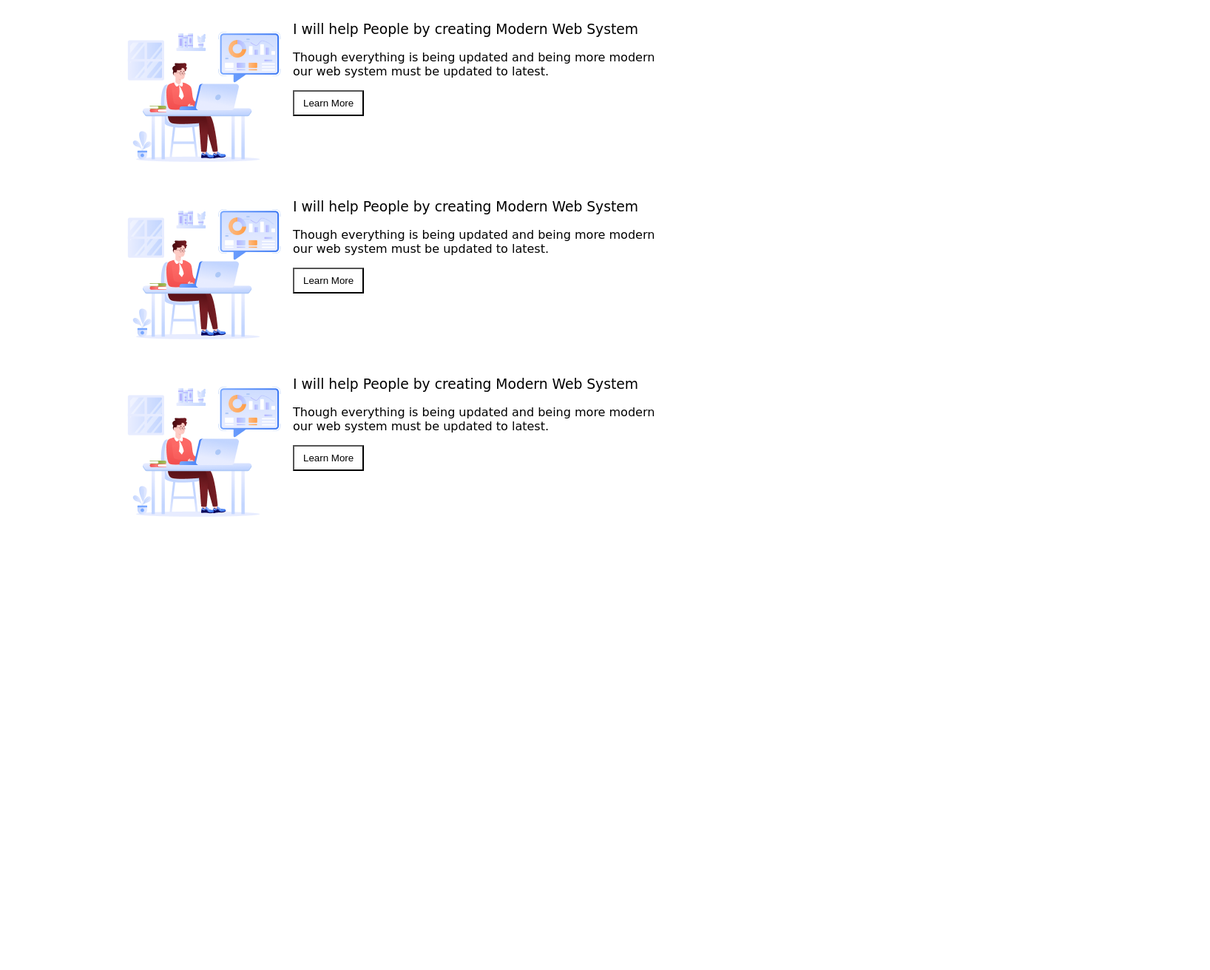
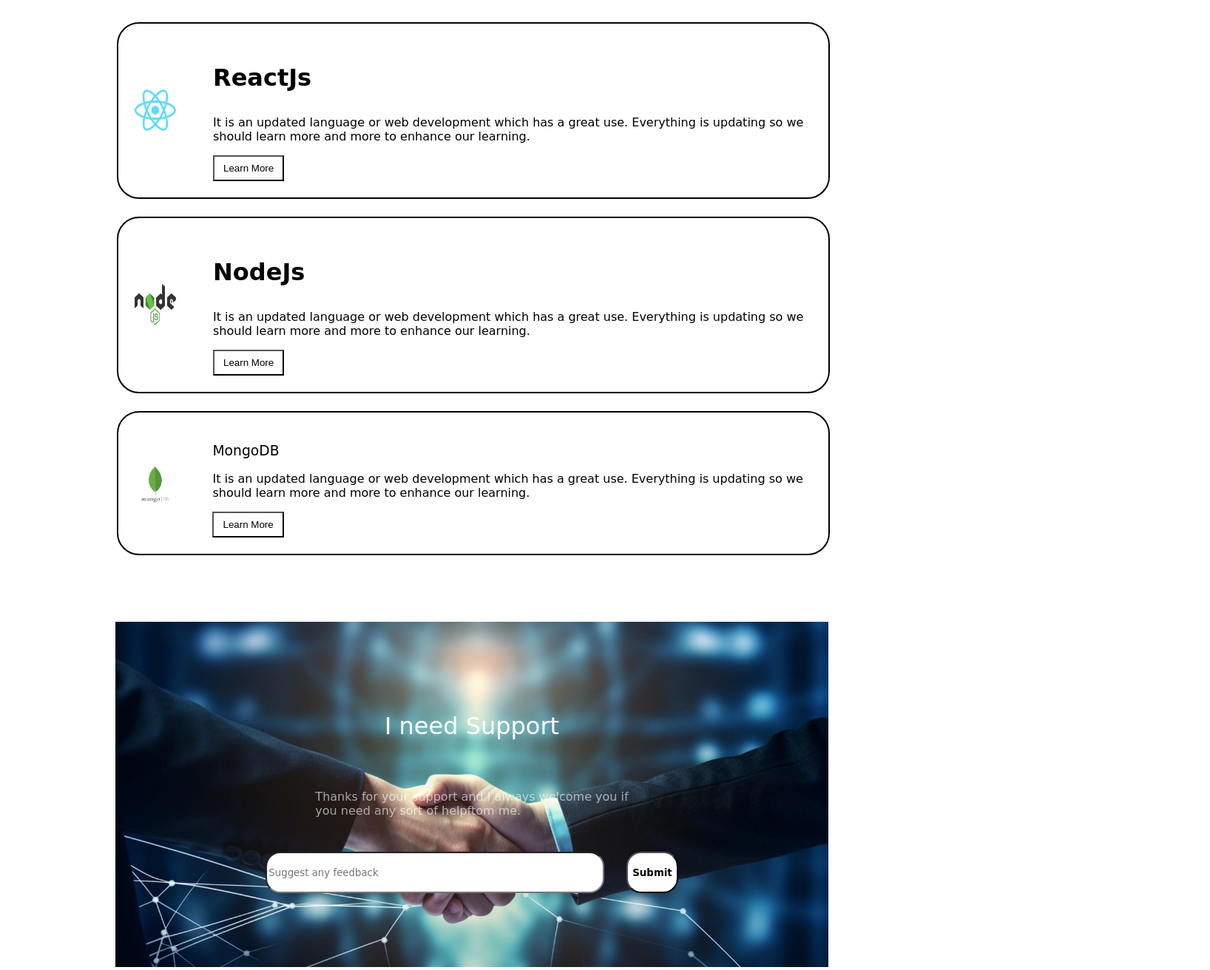
Before and after one commit to fahadNtoron/first-assignment, a plain HTML site: page index.html in a window 1280 px wide. Shown: the part 3940-5252 px from the top of the page at 74% size, 1636 px wide, since content can reach past the window. Before the commit the page ends 4760 px from the top, so only its background shows below. Drawn offline with Linux system fonts and the light colour scheme.

Commit message:
footer nedded

```diff
--- a/index.html
+++ b/index.html
@@ -79,18 +79,24 @@
         </div>
         <div class="card-holder2">
             <div class="card3">
-                <img width="240px" src="./assets/Group 3.png" alt="a boy coding in red t-shirt">
-                <section><h3>I will help People by creating Modern Web System</h3><p>Though everything is being updated and being more modern<br> our web system must be updated to latest.</p>
-            <a target="_blank" href="https://www.geeksforgeeks.org/how-programming-languages-are-changing-the-world/"><button class="btn-font button">Learn More</button></a></section></div>
+                <img class="icon" width="240px" src="./assets/react.png" alt="icon of react">
+                <section><h3 class="p-tittle">ReactJs</h3>
+                <p>It is an updated language or web development which has a great use. Everything is updating so we should learn more and more to enhance our learning.</p>
+            <a target="_blank" href="https://www.w3schools.com/whatis/whatis_react.asp"><button class="btn-font button">Learn More</button></a></section></div>
             <div class="card3">
-                <img width="240px" src="./assets/Group 3.png" alt="a boy coding in red t-shirt">
-                <section><h3>I will help People by creating Modern Web System</h3><p>Though everything is being updated and being more modern<br> our web system must be updated to latest.</p>
-            <a target="_blank" href="https://www.geeksforgeeks.org/how-programming-languages-are-changing-the-world/"><button class="btn-font button">Learn More</button></a></section></div>
+                <img class="icon" width="240px" src="./assets/nodejs.png" alt="nodejs icon">
+                <section><h3 class="p-tittle">NodeJs</h3><p>It is an updated language or web development which has a great use. Everything is updating so we should learn more and more to enhance our learning.</p>
+            <a target="_blank" href="https://www.w3schools.com/nodejs/"><button class="btn-font button">Learn More</button></a></section></div>
             <div class="card3">
-                <img width="240px" src="./assets/Group 3.png" alt="a boy coding in red t-shirt">
-                <section><h3>I will help People by creating Modern Web System</h3><p>Though everything is being updated and being more modern<br> our web system must be updated to latest.</p>
-            <a target="_blank" href="https://www.geeksforgeeks.org/how-programming-languages-are-changing-the-world/"><button class="btn-font button">Learn More</button></a></section></div>
+                <img class="icon" width="240px" src="./assets/mongodb.png" alt="Mongodbb">
+                <section><h3>MongoDB</h3><p>It is an updated language or web development which has a great use. Everything is updating so we should learn more and more to enhance our learning.</p>
+            <a target="_blank" href="https://www.w3schools.com/nodejs/nodejs_mongodb.asp"><button class="btn-font button">Learn More</button></a></section></div>
         </div>
+        </div>
+        <div class="support">
+            <h1>I need Support</h1>
+            <p class="opp">Thanks for your support and I always welcome you if <br>you need any sort of helpftom me.</p><section class="input">
+            <input class="border" type="text" placeholder="Suggest any feedback" style="width:450px;height:50px;"><input class="border" style="font-weight: bolder;" type="submit"></section>
         </div>
     </main>
 </body>
--- a/styles/style.css
+++ b/styles/style.css
@@ -79,12 +79,12 @@
     border:3px solid#cfd0d3 ;
     padding:20px;
     border-radius: 40px;
-    width: 1500px;
+    width: 1950px;
     height:650px;
 }
 .area{
-width: 250px;
-height:280px ;
+width: 300px;
+height:300px ;
 display: flex;
 flex-direction: column;
 justify-content: left;
@@ -96,7 +96,7 @@ justify-content: left;
     display: flex;
     flex-direction: row;
     justify-content: space-around;
-    margin: 48px 200px 0px 200px;
+    margin: 48px 0px 0px 0px;
 }
 .bg1{
 background-color: #fff6f4;
@@ -117,13 +117,43 @@ background-color: #fffdf2;
 }
 .card3{
     background-color: transparent;
-    border: 5px;
+    border: 2px solid black;
     border-radius: 30px;
     display: flex;
-    justify-content: left;
+    justify-content: start;
+    flex-direction: row;
+    align-items: center;
+    padding: 22px;
+    gap:50px;
 }
 .card-holder2{
     display: flex;
-    margin: 74px 152px 90px 148px;
+    margin: 74px 150px 90px 150px;
     background-color:transparent;
-    flex-direction:column;}
+    flex-direction:column;
+gap: 24px;}
+    .ok{
+        display: flex;
+    }
+    .support{
+        padding: 100px;
+        display: flex;
+        justify-content: center;
+        align-items: center;
+        flex-direction: column;
+        background-image: url("../assets/handshake.jpg");
+        background-size:cover;
+        background-repeat: no-repeat;
+        gap: 30px;
+        margin: 74px 152px 90px 148px;
+        color: white;
+
+    }
+    .input{
+        display: flex;
+        gap:30px;
+    }
+    .border{
+        background-color: white;
+        border-radius: 20px;
+    }
```
